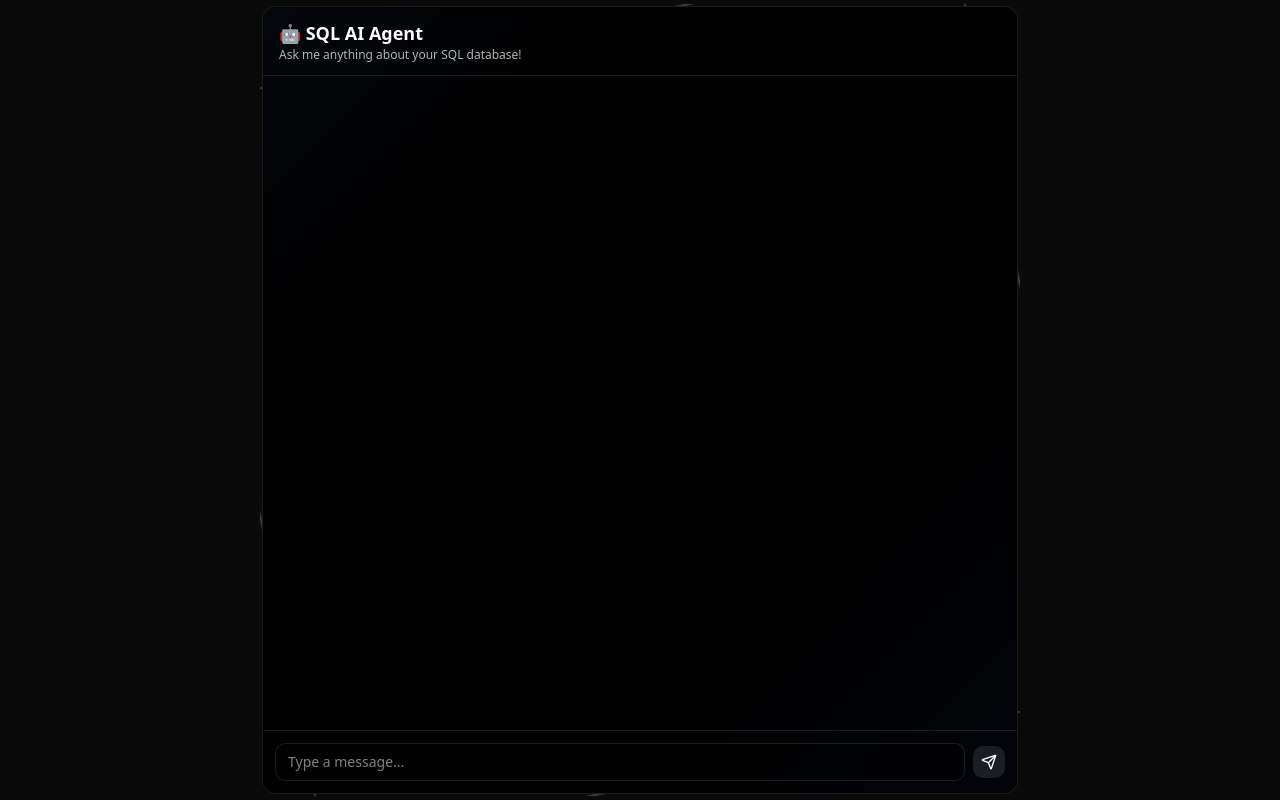
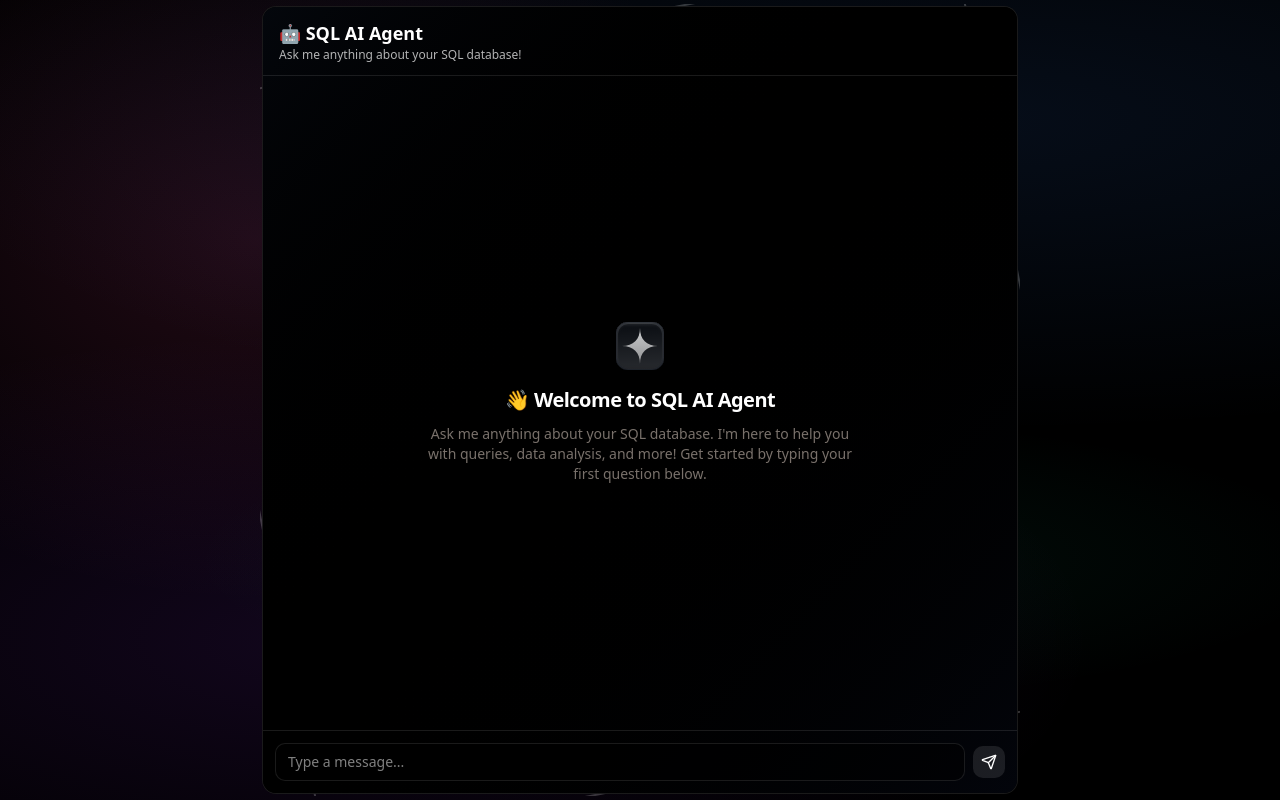
Before and after one commit to naseemkhandev/sql-ai-agent, a Next.js app: page / in a window 1280 px wide. Built offline with nearby package versions, Linux system fonts and the light colour scheme.

Commit message:
Add background gradients and no chat messages component; refactor layout and home components

```diff
--- a/app/layout.tsx
+++ b/app/layout.tsx
@@ -1,6 +1,7 @@
 import type { Metadata } from "next";
 import { Geist, Geist_Mono } from "next/font/google";
 import "./globals.css";
+import BgGradients from "@/components/bg-gradients";
 
 const geistSans = Geist({
   variable: "--font-geist-sans",
@@ -28,6 +29,7 @@ export default function RootLayout({
       <body
         className={`${geistSans.variable} ${geistMono.variable} antialiased bg-neutral-950 text-white`}
       >
+        <BgGradients />
         {children}
       </body>
     </html>
--- a/app/page.tsx
+++ b/app/page.tsx
@@ -1,16 +1,17 @@
 /* eslint-disable react-hooks/purity */
 "use client";
 
-import { useState } from "react";
+import NoChatMessages from "@/components/no-chat-messages";
+import { cn } from "@/lib/utils";
+import { useChat } from "@ai-sdk/react";
 import { motion } from "framer-motion";
 import { Send } from "lucide-react";
-import { cn } from "@/lib/utils";
-import { useChat } from "@ai-sdk/react";
+import { useState } from "react";
 
 export default function Home({ className }: { className?: string }) {
   const [input, setInput] = useState("");
-  const { messages, sendMessage } = useChat();
-  const isTyping = false;
+  const { messages, sendMessage, status } = useChat();
+  console.log(status);
 
   return (
     <div className="h-screen p-1 overflow-hidden max-w-3xl mx-auto flex items-center justify-center">
@@ -69,6 +70,7 @@ export default function Home({ className }: { className?: string }) {
 
           {/* Messages */}
           <div className="flex-1 px-4 py-3 overflow-y-auto space-y-3 text-sm flex flex-col relative z-10">
+            {!messages?.length && <NoChatMessages />}
             {messages.map((message) => (
               <div
                 key={message.id}
@@ -90,7 +92,7 @@ export default function Home({ className }: { className?: string }) {
                             "px-3 py-2 rounded-xl max-w-full shadow-md backdrop-blur-md w-fit",
                             message.role !== "user"
                               ? "bg-white/10 text-white self-start"
-                              : "bg-white text-black font-semibold self-end"
+                              : "bg-white text-black font-medium self-end"
                           )}
                         >
                           {part.text}
@@ -101,7 +103,7 @@ export default function Home({ className }: { className?: string }) {
               </div>
             ))}
 
-            {isTyping && (
+            {status === "submitted" && (
               <motion.div
                 className="flex items-center gap-1 px-3 py-2 rounded-xl max-w-[30%] bg-white/10 self-start"
                 initial={{ opacity: 0 }}
--- /dev/null
+++ b/components/bg-gradients.tsx
@@ -0,0 +1,24 @@
+const BgGradients = () => {
+  return (
+    <div className="h-screen w-full absolute inset-0 overflow-hidden pointer-events-none -z-10">
+      <div className="min-h-screen w-full bg-black relative">
+        {/* Cosmic Nebula */}
+        <div
+          className="absolute inset-0 z-0"
+          style={{
+            background: `
+       radial-gradient(ellipse 110% 70% at 25% 80%, rgba(147, 51, 234, 0.12), transparent 55%),
+       radial-gradient(ellipse 130% 60% at 75% 15%, rgba(59, 130, 246, 0.10), transparent 65%),
+       radial-gradient(ellipse 80% 90% at 20% 30%, rgba(236, 72, 153, 0.14), transparent 50%),
+       radial-gradient(ellipse 100% 40% at 60% 70%, rgba(16, 185, 129, 0.08), transparent 45%),
+       #000000
+     `,
+          }}
+        />
+        {/* Your Content/Components */}
+      </div>
+    </div>
+  );
+};
+
+export default BgGradients;
--- /dev/null
+++ b/components/no-chat-messages.tsx
@@ -0,0 +1,204 @@
+const NoChatMessages = () => {
+  return (
+    <div className="flex flex-1 flex-col items-center justify-center space-y-4 p-6 z-10">
+      <svg
+        fill="none"
+        height="48"
+        viewBox="0 0 48 48"
+        width="48"
+        xmlns="http://www.w3.org/2000/svg"
+        xmlnsXlink="http://www.w3.org/1999/xlink"
+      >
+        <filter
+          id="a"
+          color-interpolation-filters="sRGB"
+          filterUnits="userSpaceOnUse"
+          height="54"
+          width="48"
+          x="0"
+          y="-3"
+        >
+          <feFlood flood-opacity="0" result="BackgroundImageFix" />
+          <feBlend
+            in="SourceGraphic"
+            in2="BackgroundImageFix"
+            mode="normal"
+            result="shape"
+          />
+          <feColorMatrix
+            in="SourceAlpha"
+            result="hardAlpha"
+            type="matrix"
+            values="0 0 0 0 0 0 0 0 0 0 0 0 0 0 0 0 0 0 127 0"
+          />
+          <feOffset dy="-3" />
+          <feGaussianBlur stdDeviation="1.5" />
+          <feComposite in2="hardAlpha" k2="-1" k3="1" operator="arithmetic" />
+          <feColorMatrix
+            type="matrix"
+            values="0 0 0 0 0 0 0 0 0 0 0 0 0 0 0 0 0 0 0.1 0"
+          />
+          <feBlend
+            in2="shape"
+            mode="normal"
+            result="effect1_innerShadow_3051_46851"
+          />
+          <feColorMatrix
+            in="SourceAlpha"
+            result="hardAlpha"
+            type="matrix"
+            values="0 0 0 0 0 0 0 0 0 0 0 0 0 0 0 0 0 0 127 0"
+          />
+          <feOffset dy="3" />
+          <feGaussianBlur stdDeviation="1.5" />
+          <feComposite in2="hardAlpha" k2="-1" k3="1" operator="arithmetic" />
+          <feColorMatrix
+            type="matrix"
+            values="0 0 0 0 1 0 0 0 0 1 0 0 0 0 1 0 0 0 0.1 0"
+          />
+          <feBlend
+            in2="effect1_innerShadow_3051_46851"
+            mode="normal"
+            result="effect2_innerShadow_3051_46851"
+          />
+          <feColorMatrix
+            in="SourceAlpha"
+            result="hardAlpha"
+            type="matrix"
+            values="0 0 0 0 0 0 0 0 0 0 0 0 0 0 0 0 0 0 127 0"
+          />
+          <feMorphology
+            in="SourceAlpha"
+            operator="erode"
+            radius="1"
+            result="effect3_innerShadow_3051_46851"
+          />
+          <feOffset />
+          <feComposite in2="hardAlpha" k2="-1" k3="1" operator="arithmetic" />
+          <feColorMatrix
+            type="matrix"
+            values="0 0 0 0 0.0627451 0 0 0 0 0.0941176 0 0 0 0 0.156863 0 0 0 0.24 0"
+          />
+          <feBlend
+            in2="effect2_innerShadow_3051_46851"
+            mode="normal"
+            result="effect3_innerShadow_3051_46851"
+          />
+        </filter>
+        <filter
+          id="b"
+          color-interpolation-filters="sRGB"
+          filterUnits="userSpaceOnUse"
+          height="42"
+          width="42"
+          x="3"
+          y="5.25"
+        >
+          <feFlood flood-opacity="0" result="BackgroundImageFix" />
+          <feColorMatrix
+            in="SourceAlpha"
+            result="hardAlpha"
+            type="matrix"
+            values="0 0 0 0 0 0 0 0 0 0 0 0 0 0 0 0 0 0 127 0"
+          />
+          <feMorphology
+            in="SourceAlpha"
+            operator="erode"
+            radius="1.5"
+            result="effect1_dropShadow_3051_46851"
+          />
+          <feOffset dy="2.25" />
+          <feGaussianBlur stdDeviation="2.25" />
+          <feComposite in2="hardAlpha" operator="out" />
+          <feColorMatrix
+            type="matrix"
+            values="0 0 0 0 0.141176 0 0 0 0 0.141176 0 0 0 0 0.141176 0 0 0 0.1 0"
+          />
+          <feBlend
+            in2="BackgroundImageFix"
+            mode="normal"
+            result="effect1_dropShadow_3051_46851"
+          />
+          <feBlend
+            in="SourceGraphic"
+            in2="effect1_dropShadow_3051_46851"
+            mode="normal"
+            result="shape"
+          />
+        </filter>
+        <linearGradient
+          id="c"
+          gradientUnits="userSpaceOnUse"
+          x1="24"
+          x2="26"
+          y1=".000001"
+          y2="48"
+        >
+          <stop offset="0" stop-color="#fff" stop-opacity="0" />
+          <stop offset="1" stop-color="#fff" stop-opacity=".12" />
+        </linearGradient>
+        <linearGradient
+          id="d"
+          gradientUnits="userSpaceOnUse"
+          x1="24"
+          x2="24"
+          y1="6"
+          y2="42"
+        >
+          <stop offset="0" stop-color="#fff" stop-opacity=".8" />
+          <stop offset="1" stop-color="#fff" stop-opacity=".5" />
+        </linearGradient>
+        <linearGradient
+          id="e"
+          gradientUnits="userSpaceOnUse"
+          x1="24"
+          x2="24"
+          y1="0"
+          y2="48"
+        >
+          <stop offset="0" stop-color="#fff" stop-opacity=".12" />
+          <stop offset="1" stop-color="#fff" stop-opacity="0" />
+        </linearGradient>
+        <clipPath id="f">
+          <rect height="48" rx="12" width="48" />
+        </clipPath>
+        <g filter="url(#a)">
+          <g clip-path="url(#f)">
+            <rect fill="#0A0D12" height="48" rx="12" width="48" />
+            <path d="m0 0h48v48h-48z" fill="url(#c)" />
+            <g filter="url(#b)">
+              <path
+                clip-rule="evenodd"
+                d="m6 24c11.4411 0 18-6.5589 18-18 0 11.4411 6.5589 18 18 18-11.4411 0-18 6.5589-18 18 0-11.4411-6.5589-18-18-18z"
+                fill="url(#d)"
+                fill-rule="evenodd"
+              />
+            </g>
+          </g>
+          <rect
+            height="46"
+            rx="11"
+            stroke="url(#e)"
+            stroke-width="2"
+            width="46"
+            x="1"
+            y="1"
+          />
+        </g>
+      </svg>
+
+      <div className="flex flex-col space-y-2.5 text-center">
+        <h2 className="text-xl font-semibold tracking-tight">
+          👋 Welcome to SQL AI Agent
+        </h2>
+        <p className="text-sm text-muted-foreground max-w-md mx-auto">
+          Ask me anything about your SQL database. I&apos;m here to help you
+          with queries, data analysis, and more! Get started by typing your
+          first question below.
+        </p>
+      </div>
+    </div>
+  );
+};
+
+export default NoChatMessages;
--- /dev/null
+++ b/components/ui/badge.tsx
@@ -0,0 +1,46 @@
+import * as React from "react"
+import { Slot } from "@radix-ui/react-slot"
+import { cva, type VariantProps } from "class-variance-authority"
+
+import { cn } from "@/lib/utils"
+
+const badgeVariants = cva(
+  "inline-flex items-center justify-center rounded-full border px-2 py-0.5 text-xs font-medium w-fit whitespace-nowrap shrink-0 [&>svg]:size-3 gap-1 [&>svg]:pointer-events-none focus-visible:border-ring focus-visible:ring-ring/50 focus-visible:ring-[3px] aria-invalid:ring-destructive/20 dark:aria-invalid:ring-destructive/40 aria-invalid:border-destructive transition-[color,box-shadow] overflow-hidden",
+  {
+    variants: {
+      variant: {
+        default:
+          "border-transparent bg-primary text-primary-foreground [a&]:hover:bg-primary/90",
+        secondary:
+          "border-transparent bg-secondary text-secondary-foreground [a&]:hover:bg-secondary/90",
+        destructive:
+          "border-transparent bg-destructive text-white [a&]:hover:bg-destructive/90 focus-visible:ring-destructive/20 dark:focus-visible:ring-destructive/40 dark:bg-destructive/60",
+        outline:
+          "text-foreground [a&]:hover:bg-accent [a&]:hover:text-accent-foreground",
+      },
+    },
+    defaultVariants: {
+      variant: "default",
+    },
+  }
+)
+
+function Badge({
+  className,
+  variant,
+  asChild = false,
+  ...props
+}: React.ComponentProps<"span"> &
+  VariantProps<typeof badgeVariants> & { asChild?: boolean }) {
+  const Comp = asChild ? Slot : "span"
+
+  return (
+    <Comp
+      data-slot="badge"
+      className={cn(badgeVariants({ variant }), className)}
+      {...props}
+    />
+  )
+}
+
+export { Badge, badgeVariants }
```
